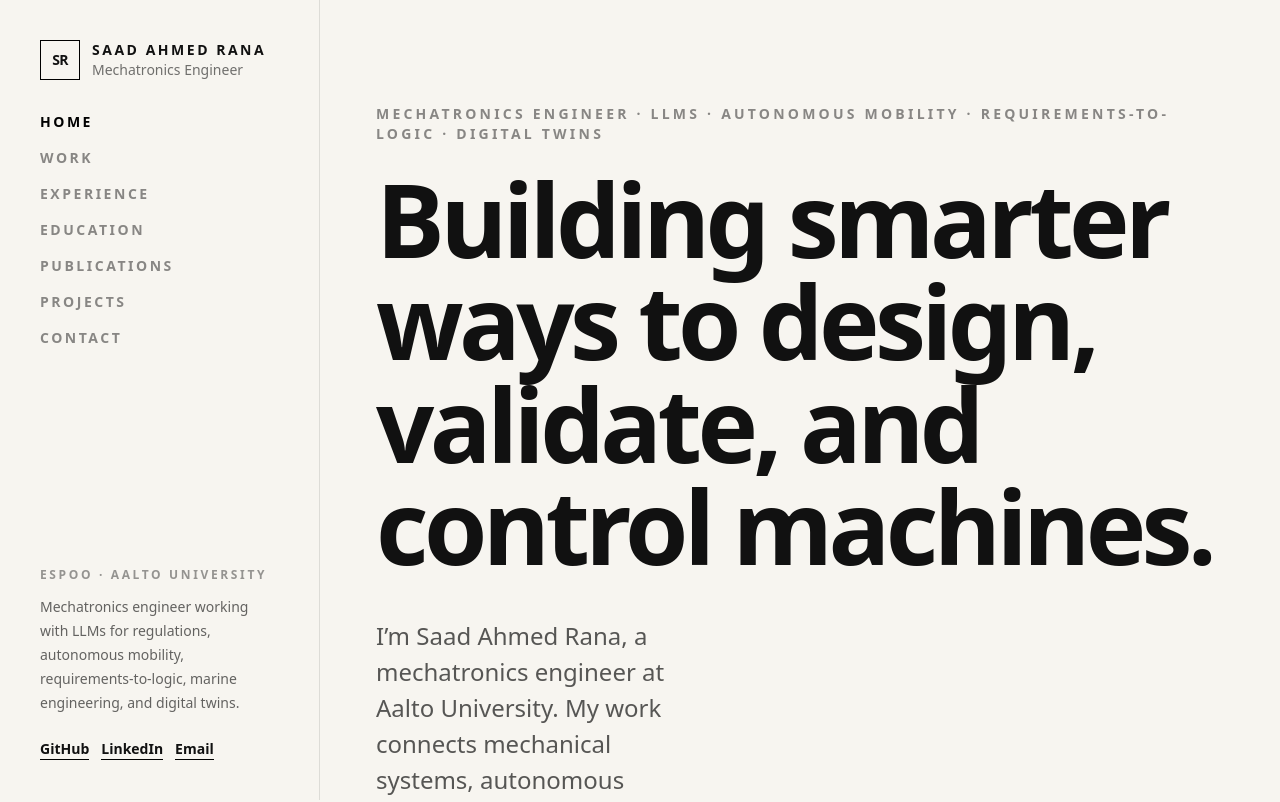
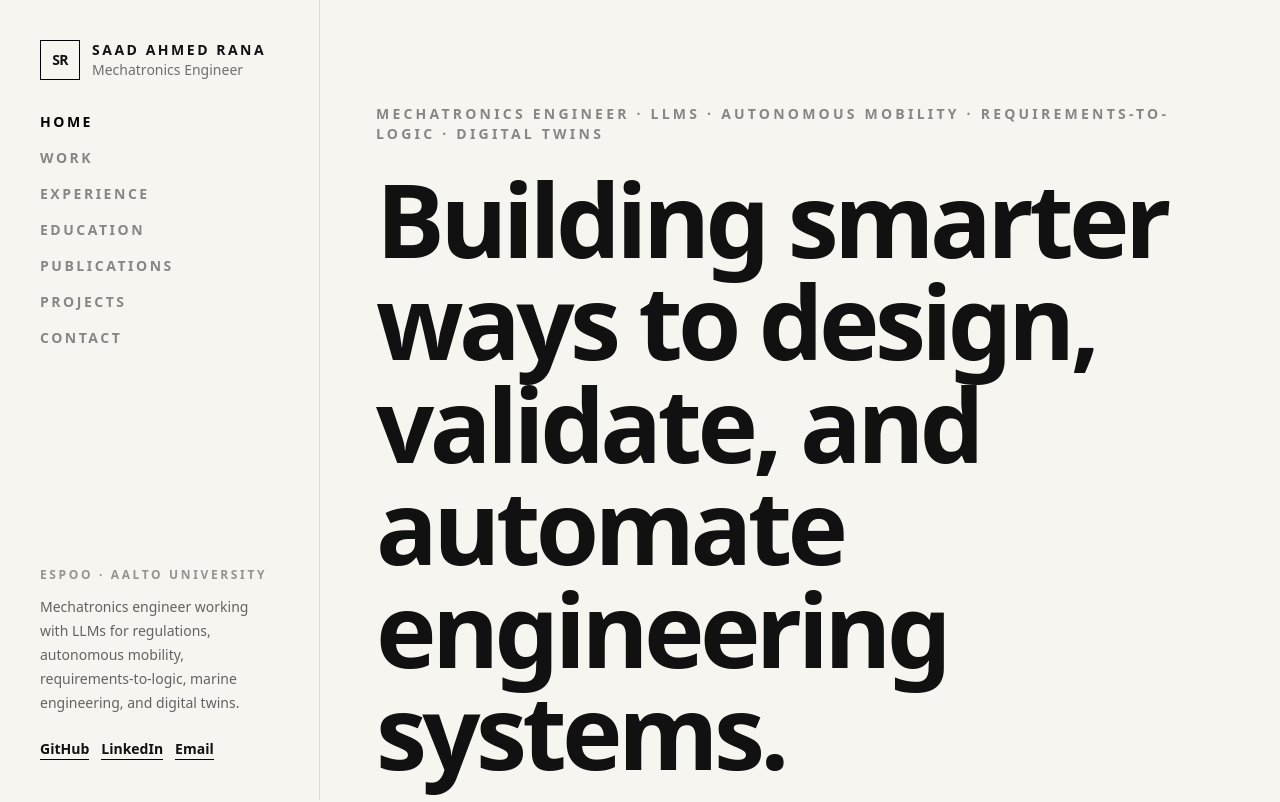
Before and after one commit to saadahmedrana/saadahmedrana.github.io, a React (Vite) app: page / in a window 1280 px wide. Shown: the top 802 px of the page. Built offline with nearby package versions, Linux system fonts and the light colour scheme.

Commit message:
updated portfolio

```diff
--- a/src/App.jsx
+++ b/src/App.jsx
@@ -333,7 +333,7 @@ const selectedWork = [
                 Requirements-to-logic · Digital twins
               </p>
               <h1 className={`max-w-6xl text-[clamp(3rem,8vw,7.6rem)] ${displayClass}`}>
-                Building smarter ways to design, validate, and control machines.
+                Building smarter ways to design, validate, and automate engineering systems.
               </h1>
               <div className="mt-10 flex flex-col gap-8 xl:flex-row xl:items-end xl:justify-between">
                 <p className="max-w-4xl text-xl leading-8 text-black/65 sm:text-2xl sm:leading-9">
@@ -759,7 +759,7 @@ function SectionLanguages({ headingClass }) {
       <div className="grid gap-4 md:grid-cols-3">
         {[
           { language: "English", level: "Proficient" },
-          { language: "Finnish", level: "11 credits completed · still learning" },
+          { language: "Finnish", level: "11 credits completed. Learning daily. " },
           { language: "Urdu", level: "Native" },
         ].map((item) => (
           <article
```
